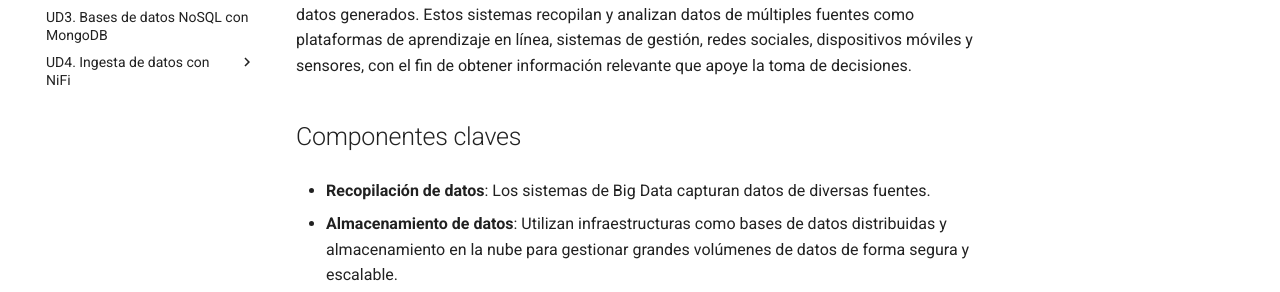
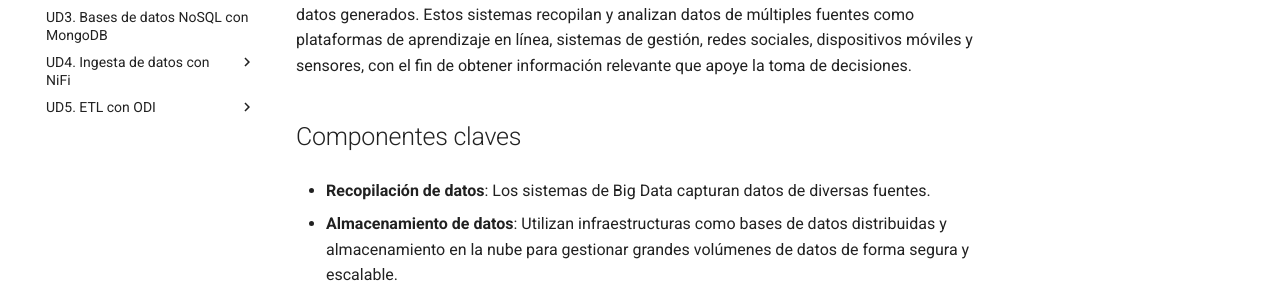
Before and after one commit to jorsodom/bigdata-sb, an MkDocs documentation site: the page built from docs/index.md, in a window 1280 px wide. Shown: the part 229-521 px from the top of the page. Built offline with MkDocs 1.6.1 and Material for MkDocs 9.7.7, drawn with Linux system fonts in a browser that asks for light colours.

Commit message:
Update UD Odi

```diff
--- a/mkdocs.yml
+++ b/mkdocs.yml
@@ -38,9 +38,9 @@ nav:
   #  - Caso de uso Meteo: nifi/nifiCasoUsoMeteo.md
       - Caso uso API: nifi/nifiCasoUsoAPI.md
   #  - Caso de uso con PostgreSQL: nifi/nifiCasoUsoPostgreSQL.md
-  #- ETL con ODI:
-  #  - Introducción: odi/odiIntroduccion.md
-  #  - Demo: odi/odiDemo.md
+  - UD5. ETL con ODI:
+      - Introducción: odi/odiIntroduccion.md
+      - Demo: odi/odiDemo.md
   #  - Caso de uso: odi/odiCasoDeUso.md
   #- Microsoft Azure:
   #   - Introducción: azure/AzureIntroduccion.md
```
